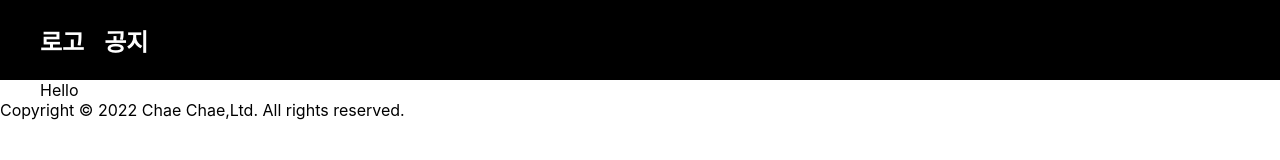
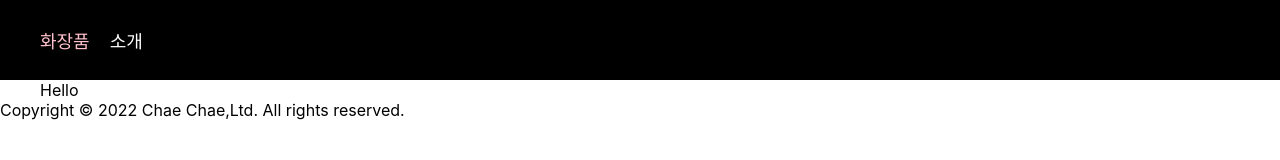
Before and after one commit to chaechae66/react-query_next.js_study, a Next.js app: page / in a window 1280 px wide. Shown: the top 160 px of the page. Built offline with nearby package versions, Linux system fonts and the light colour scheme.

Commit message:
Feat : Active Link 구현

```diff
--- a/components/Layout/Header.tsx
+++ b/components/Layout/Header.tsx
@@ -1,23 +1,24 @@
 import { useRouter } from "next/router"
 import React from "react";
+import ActiveLink from "../common/ActiveLink";
 
 export default function Header(){
     const router = useRouter();
 
     const goToHome = () => {
-        // router
+        router.push("/")
     }
 
     const goToAbout = () => {
-
+        router.push("/about")
     }
 
     return(
         <>
             <div>
                 <header>
-                    <h2 onClick={goToHome}>로고</h2>
-                    <h2 onClick={goToAbout}>공지</h2>
+                    <ActiveLink href="/">화장품</ActiveLink>
+                    <ActiveLink href="/about">소개</ActiveLink>
                 </header>
             </div>
             <style jsx>{`
@@ -35,10 +36,12 @@ export default function Header(){
                     align-items: center;
                     margin : 0 auto;
                 }
+
                 h2{
                     margin-right: 20px;
                     font-size:24px;
                 }
+
                 h2:hover{
                     opacity:.7;
                 }
--- /dev/null
+++ b/components/common/ActiveLink.tsx
@@ -0,0 +1,23 @@
+import Link from 'next/link';
+import { useRouter } from 'next/router'
+
+function ActiveLink({ children, href }:{ children: string, href: string}) {
+  const router = useRouter()
+  const style = {
+    marginRight: 20,
+    fontSize: "18px",
+    color: router.asPath === href ? 'pink' : 'white',
+  }
+
+  const handleClick = () => {
+    router.push(href)
+  }
+
+  return (
+    <Link href={href} onClick={handleClick} style={style}>
+      {children}
+    </Link>
+  )
+}
+
+export default ActiveLink
```
